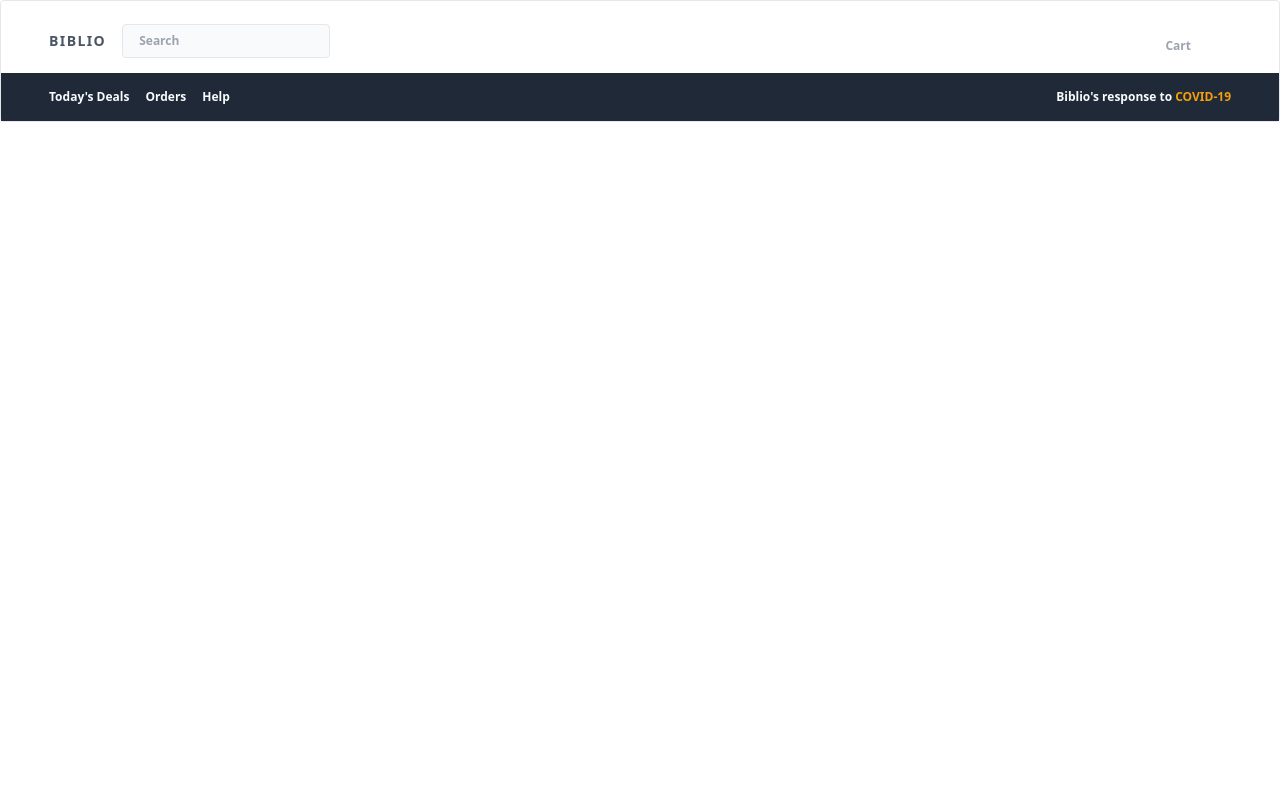
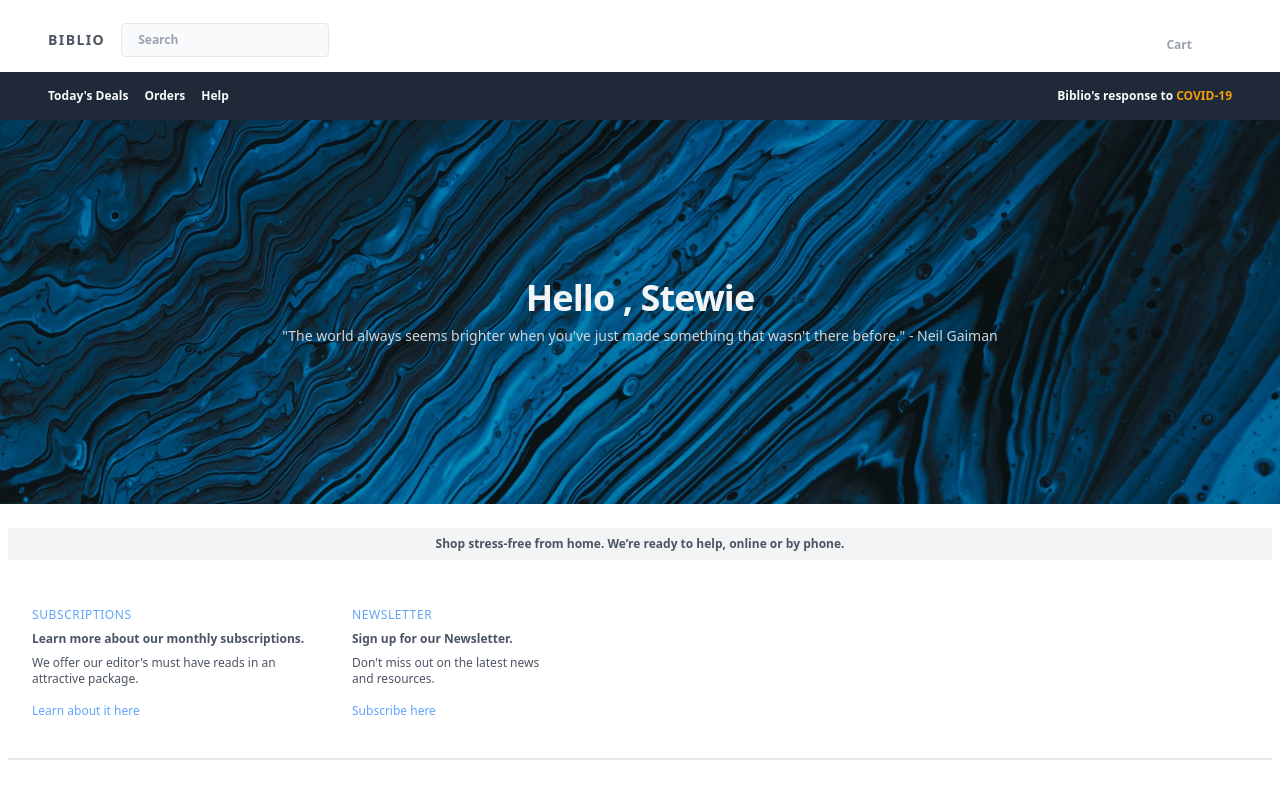
Before and after one commit to ARitik/ecs, a Next.js app in the folder client/: page / in a window 1280 px wide. Built offline with nearby package versions, Linux system fonts and the light colour scheme.

Commit message:
📍 Added HomePage Banner and Subscriptions + Newsletter Links

```diff
--- a/client/src/components/Navbar.tsx
+++ b/client/src/components/Navbar.tsx
@@ -32,7 +32,7 @@ const Navbar: React.FC = () => {
 	};
 
 	return (
-		<nav className='flex flex-col pt-2 border rounded'>
+		<nav className='flex flex-col pt-2 rounded'>
 			{/* Navbar Main */}
 			<div className='flex flex-row items-center justify-between h-16 px-4 md:px-12'>
 				<div className='flex flex-row items-center space-x-4'>
--- a/client/src/pages/index.tsx
+++ b/client/src/pages/index.tsx
@@ -7,6 +7,59 @@ export default function Home() {
 				<title>Create Next App</title>
 				<link rel='icon' href='/favicon.ico' />
 			</Head>
+			<div className='bg-white'>
+				<div
+					className='flex items-center justify-start object-top w-full px-4 bg-cover md:justify-center h-96'
+					style={{
+						backgroundImage: "url('/images/banner.jpg')",
+					}}
+				>
+					<div className='flex flex-col items-start justify-center w-full space-y-4 md:space-y-2 md:items-center'>
+						<h1 className='text-4xl font-bold tracking-tight text-gray-100'>
+							Hello , Stewie
+						</h1>
+						<p className='text-sm text-gray-300 font-semi-bold hover:underline hover:text-white'>
+							"The world always seems brighter when you've just made something
+							that wasn't there before." - Neil Gaiman{' '}
+						</p>
+					</div>
+				</div>
+			</div>
+			<div className='container flex flex-col px-2 mx-auto mt-2 space-y-2 bg-white'>
+				<h2 className='p-2 mt-4 text-xs font-semibold text-center text-gray-600 bg-gray-100 rounded'>
+					Shop stress-free from home. We’re ready to help, online or by phone.
+				</h2>
+				<div className='flex flex-row items-center justify-start w-full h-48 p-2 border-b-2'>
+					<div className='flex flex-col items-start justify-center w-1/2 h-full px-4 space-y-2 text-xs text-gray-600 md:w-80'>
+						<h2 className='text-xs font-normal tracking-wider text-blue-400 uppercase'>
+							Subscriptions
+						</h2>
+						<p className='font-semibold'>
+							Learn more about our monthly subscriptions.
+						</p>
+						<p className='text-xs font-light '>
+							We offer our editor's must have reads in an attractive package.
+						</p>
+						<p className='pt-2 text-blue-400 cursor-pointer hover:underline'>
+							Learn about it here
+						</p>
+					</div>
+					<div className='flex flex-col items-start justify-center w-56 h-full px-4 space-y-2'>
+						<h2 className='text-xs font-normal tracking-wider text-blue-400 uppercase'>
+							Newsletter
+						</h2>
+						<p className='text-xs font-semibold text-gray-600'>
+							Sign up for our Newsletter.
+						</p>
+						<p className='text-xs font-light text-gray-600'>
+							Don't miss out on the latest news and resources.
+						</p>
+						<p className='pt-2 text-xs text-blue-400 cursor-pointer hover:underline'>
+							Subscribe here
+						</p>
+					</div>
+				</div>
+			</div>
 		</div>
 	);
 }
```
Also changed, not shown: client/public/images/banner.jpg (added), client/public/images/poster-1.png (added).
